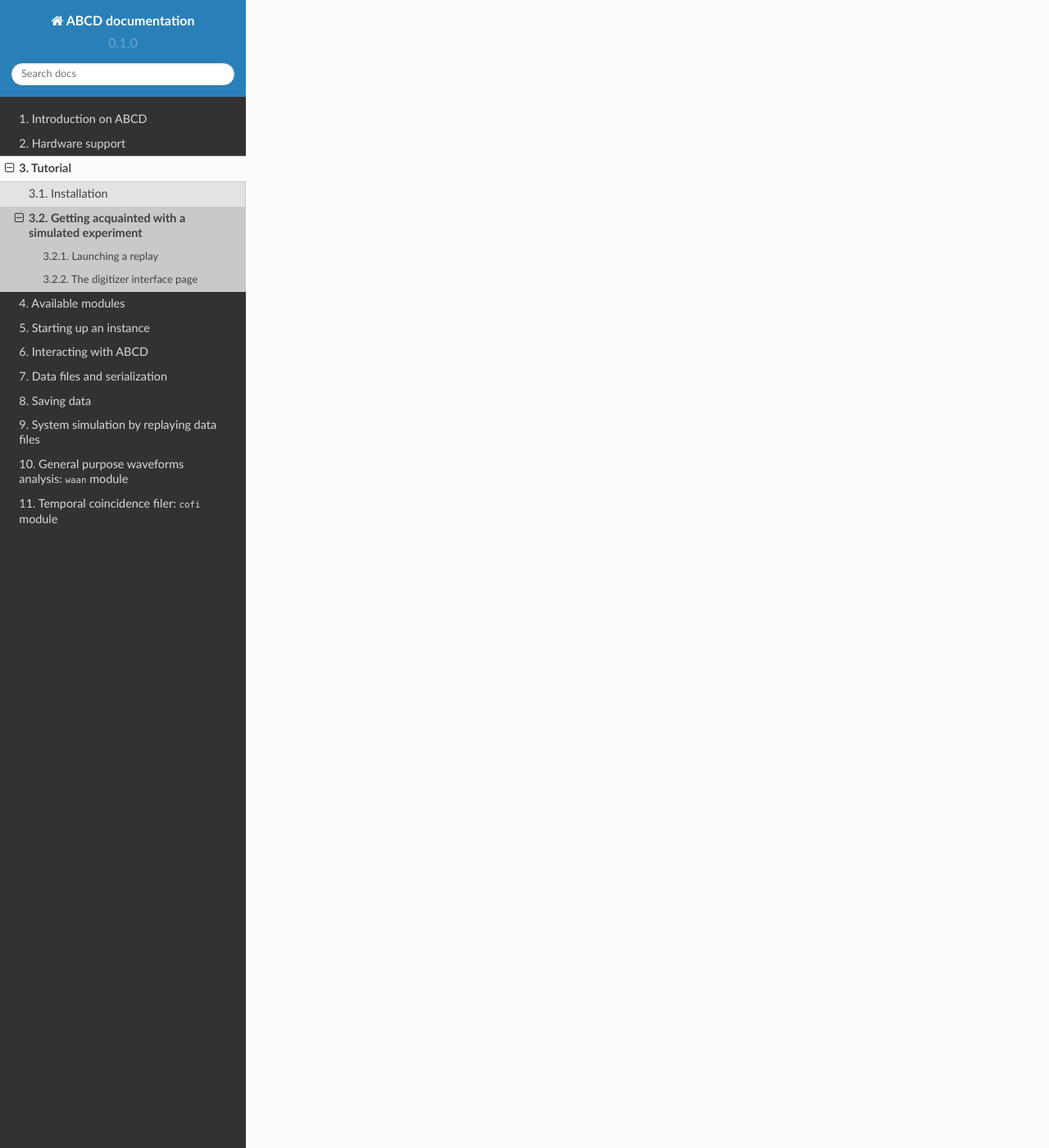
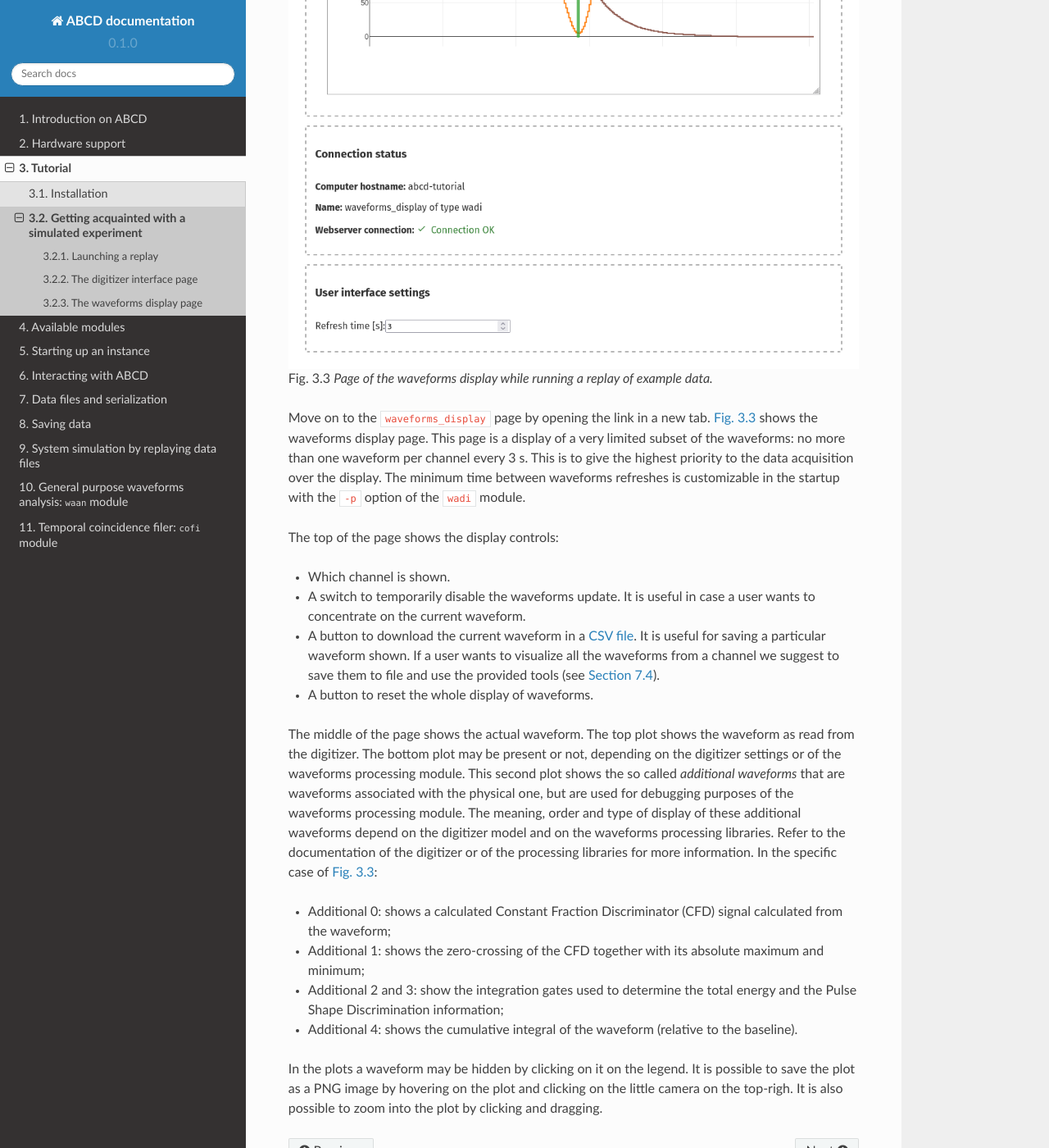
Before and after one commit to cl-fontana/abcd-docs, a Sphinx documentation site: the page built from docs/source/first_replay.rst, in a window 1280 px wide and 1400 px high, scrolled down 5869 px. Shown: the whole window at 82% size. Built offline with Sphinx 7.4.7 and the Read the Docs theme 2.0.0, drawn with Linux system fonts in a browser that asks for light colours; some of the changed text lies outside the part shown.

Commit message:
Added the waveforms display

```diff
--- a/docs/source/first_replay.rst
+++ b/docs/source/first_replay.rst
@@ -78,6 +77,12 @@ Navigate to the ``digitizer_interface``.
     :alt: landing page of the ABCD web-based user interface
 
     Landing page of the ABCD web-based user interface.
+
+.. note::
+    To navigate between module pages, we suggest to open them in new browser tabs, instead of clicking on their links to change the page.
+    When a module page is opened for the first time, it takes several seconds to load all the information from the module.
+    If the page was already loaded, the switching between modules' interfaces is faster and more pleasant.
+
 
 The digitizer interface page
 ----------------------------
@@ -89,6 +94,7 @@ The digitizer interface page
 
     Page of the digitizer interface while running a replay of example data.
 
+Navigate now to the ``digitizer_interface`` page.
 :numref:`fig-ABCD-digitizer-interface-replay` shows the page of the digitizer interface.
 The top left pane shows the digitizer controls, that cannot do anything during a replay.
 In a normal situation they would be used to start and stop the acquisitions.
@@ -96,6 +102,9 @@ In a normal situation they would be used to start and stop the acquisitions.
 The other left panes show the replay of the status of the digitizer during the acquisition.
 The run-time is probably a bit too fast to be realistic, because a replay can be set to be faster than the real measurement.
 This is useful for reanalyzing experiments with very low acquisition rates.
+The shown rates are measured by the digitizer interface and tend to be a bit overestimated.
+The ICR rates are something specific of CAEN digitizers and they are reliable only in high-rate experiments (tens of kHz).
+The average rates are calculated over the whole acquisition time and are more realistic than the real-time ones.
 The *Events log* show the relevant acquisition events saved in the raw file, in this example it will show the start and stop events with their timestamps.
 The default replay is set to continuously repeat the data file, so in enough time the start and stop messages will accumulate.
 
@@ -119,3 +128,43 @@ Automatically storing the configuration could create permissions problems.
 .. warning::
     The digitizer interface will never store to a file the configuration that is sent from the web interface.
     The user should manually download the configuration from the web-interface, otherwise the changes will be lost.
+
+The waveforms display page
+--------------------------
+
+.. figure:: images/ABCD_waveforms_display.png
+    :name: fig-ABCD-waveforms-display
+    :width: 100%
+    :alt: page of the waveforms display of the ABCD web-based user interface
+
+    Page of the waveforms display while running a replay of example data.
+
+Move on to the ``waveforms_display`` page by opening the link in a new tab.
+:numref:`fig-ABCD-waveforms-display` shows the waveforms display page.
+This page is a display of a very limited subset of the waveforms: no more than one waveform per channel every 3 s.
+This is to give the highest priority to the data acquisition over the display.
+The minimum time between waveforms refreshes is customizable in the startup with the ``-p`` option of the ``wadi`` module.
+
+The top of the page shows the display controls:
+
+* Which channel is shown.
+* A switch to temporarily disable the waveforms update. It is useful in case a user wants to concentrate on the current waveform.
+* A button to download the current waveform in a `CSV file <https://en.wikipedia.org/wiki/Comma-separated_values>`_. It is useful for saving a particular waveform shown. If a user wants to visualize all the waveforms from a channel we suggest to save them to file and use the provided tools (see :numref:`sec-display-plotting`).
+* A button to reset the whole display of waveforms.
+
+The middle of the page shows the actual waveform.
+The top plot shows the waveform as read from the digitizer.
+The bottom plot may be present or not, depending on the digitizer settings or of the waveforms processing module.
+This second plot shows the so called *additional waveforms* that are waveforms associated with the physical one, but are used for debugging purposes of the waveforms processing module.
+The meaning, order and type of display of these additional waveforms depend on the digitizer model and on the waveforms processing libraries.
+Refer to the documentation of the digitizer or of the processing libraries for more information.
+In the specific case of :numref:`fig-ABCD-waveforms-display`:
+
+* Additional 0: shows a calculated Constant Fraction Discriminator (CFD) signal calculated from the waveform;
+* Additional 1: shows the zero-crossing of the CFD together with its absolute maximum and minimum;
+* Additional 2 and 3: show the integration gates used to determine the total energy and the Pulse Shape Discrimination information;
+* Additional 4: shows the cumulative integral of the waveform (relative to the baseline).
+
+In the plots a waveform may be hidden by clicking on it on the legend.
+It is possible to save the plot as a PNG image by hovering on the plot and clicking on the little camera on the top-righ.
+It is also possible to zoom into the plot by clicking and dragging.
```
Also changed, not shown: other parts of docs/source/first_replay.rst (+0 -1 lines), docs/source/images/ABCD_waveforms_display.png (added).
